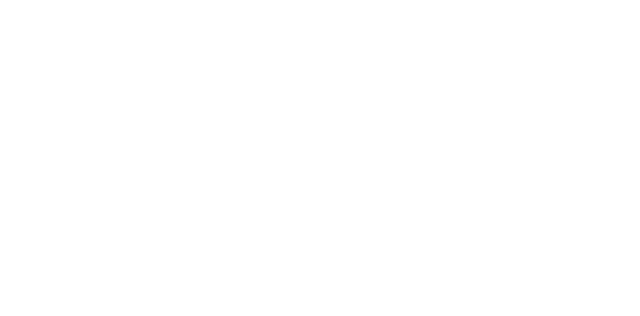
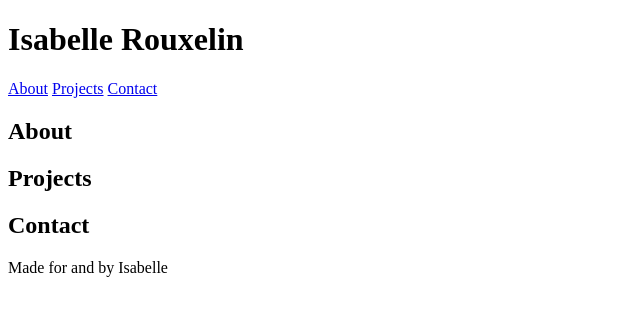
Before and after one commit to IsabelleRouxelin/Portfolio, a plain HTML site: page index.html in a window 1280 px wide. Shown: the whole page, without its empty margins (0-640 px from the left). Drawn offline with Linux system fonts and the light colour scheme.

Commit message:
add semantic html structures

```diff
--- a/index.html
+++ b/index.html
@@ -3,9 +3,30 @@
 <head>
     <meta charset="UTF-8">
     <meta name="viewport" content="width=device-width, initial-scale=1.0">
-    <title>Document</title>
+    <title>Isabelle R. Portfolio</title>
 </head>
 <body>
-
+    <header>
+        <h1>Isabelle Rouxelin</h1>
+        <nav>
+          <a href="#about">About</a>
+          <a href="#projects">Projects</a>
+          <a href="Contact">Contact</a>
+        </nav>
+    </header>
+    <main>
+        <section>
+            <h2>About</h2>
+            <h2>Projects</h2>
+            <h2>Contact</h2>
+            <article>
+              <!-- need to input form here maybe-->
+            </article>
+        </section>
+    </main>
+    <footer>
+        <p>Made for and by Isabelle</p>
+        <p></p>
+    </footer>
 </body>
 </html>
```
